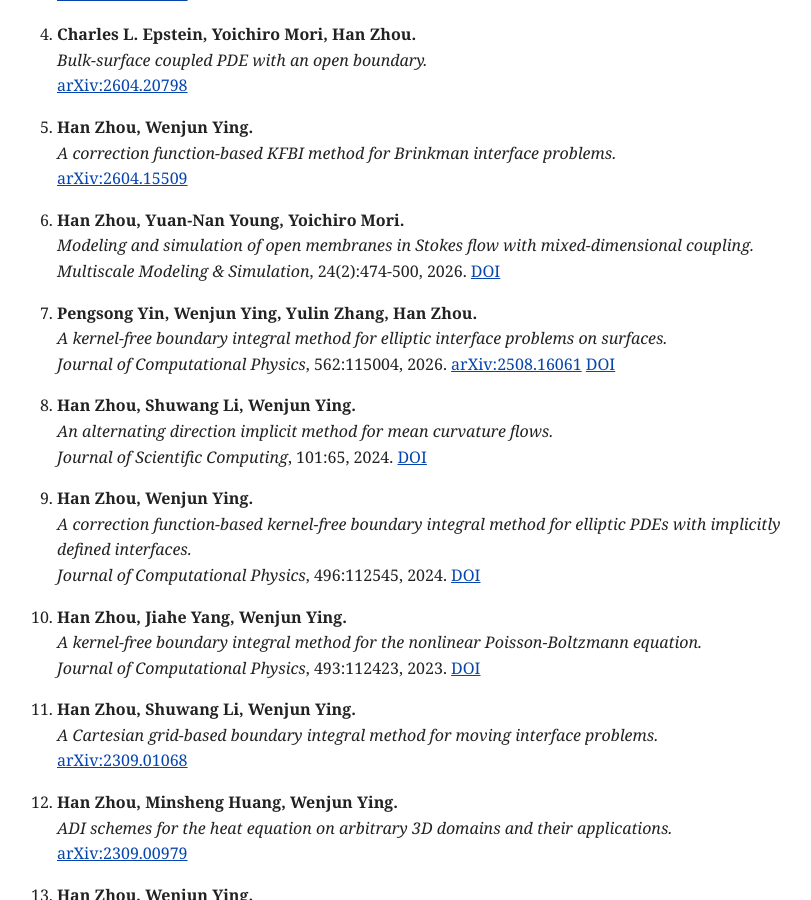
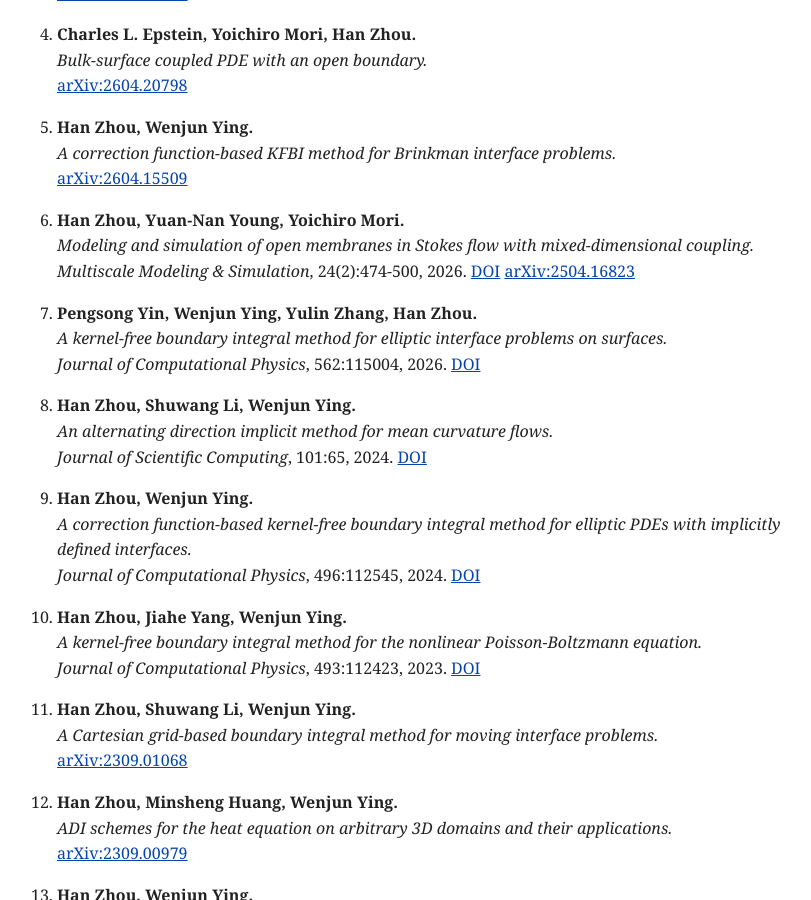
Before and after one commit to han-zhou-math/han-zhou-math.github.io, a Jekyll site: the page built from index.md, in a window 1280 px wide and 900 px high, scrolled down 1112 px. Shown: the whole window, without its empty margins (223-1034 px from the left). Built offline with Jekyll 4.4.1, drawn with Linux system fonts in a browser that asks for light colours.

Commit message:
Sync publication links with updated CV

```diff
--- a/index.md
+++ b/index.md
@@ -41,11 +41,11 @@ My research focuses on partial differential equations arising in physical and bi
 
 6. **Han Zhou, Yuan-Nan Young, Yoichiro Mori.**
    *Modeling and simulation of open membranes in Stokes flow with mixed-dimensional coupling.*
-   *Multiscale Modeling & Simulation*, 24(2):474-500, 2026. [DOI](https://doi.org/10.1137/25M1762476)
+   *Multiscale Modeling & Simulation*, 24(2):474-500, 2026. [DOI](https://doi.org/10.1137/25M1762476) [arXiv:2504.16823](https://doi.org/10.48550/arXiv.2504.16823)
 
 7. **Pengsong Yin, Wenjun Ying, Yulin Zhang, Han Zhou.**
    *A kernel-free boundary integral method for elliptic interface problems on surfaces.*
-   *Journal of Computational Physics*, 562:115004, 2026. [arXiv:2508.16061](https://doi.org/10.48550/arXiv.2508.16061) [DOI](https://doi.org/10.1016/j.jcp.2026.115004)
+   *Journal of Computational Physics*, 562:115004, 2026. [DOI](https://doi.org/10.1016/j.jcp.2026.115004)
 
 8. **Han Zhou, Shuwang Li, Wenjun Ying.**
    *An alternating direction implicit method for mean curvature flows.*
```
Also changed, not shown: research.md (+2 -2 lines), 1 other file.
